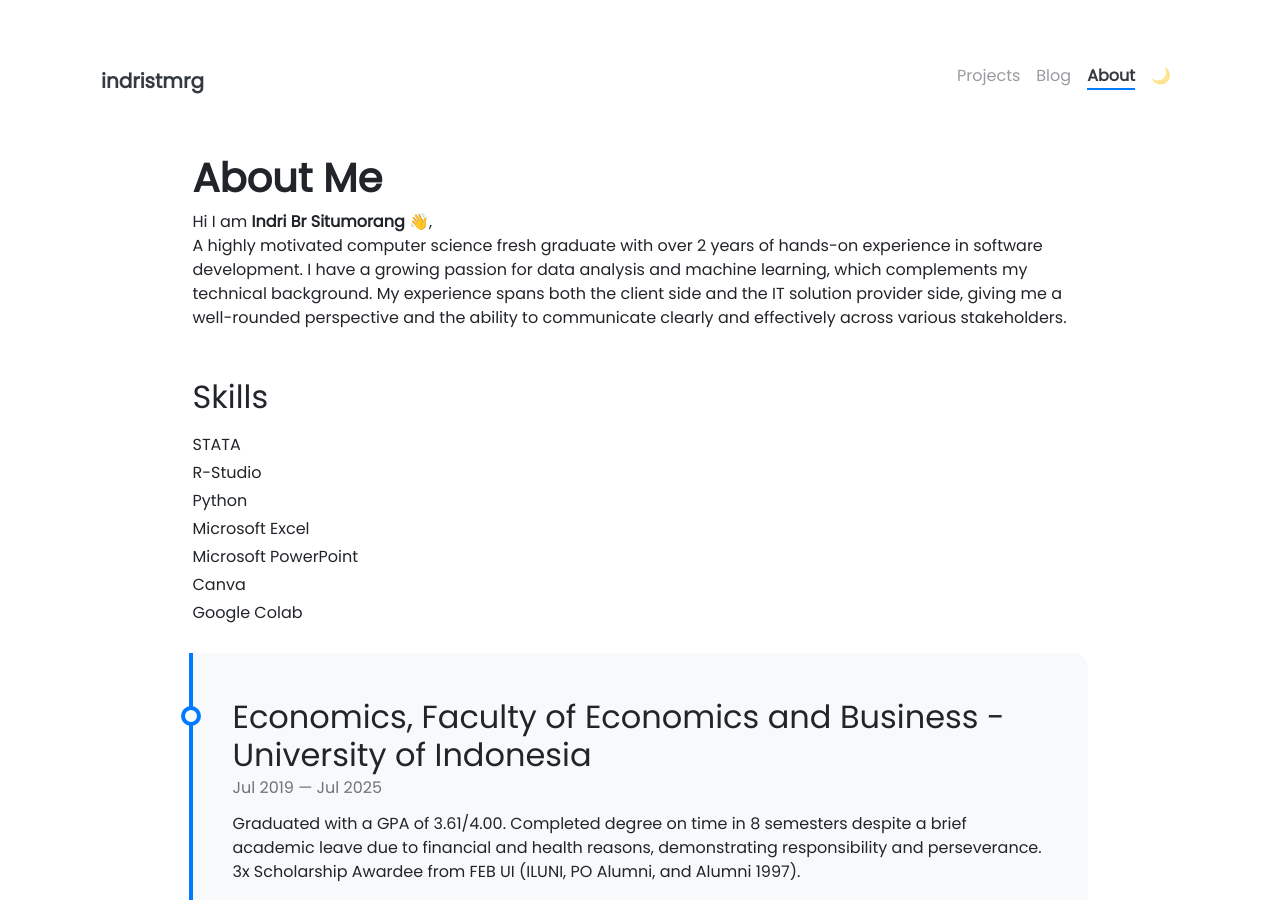
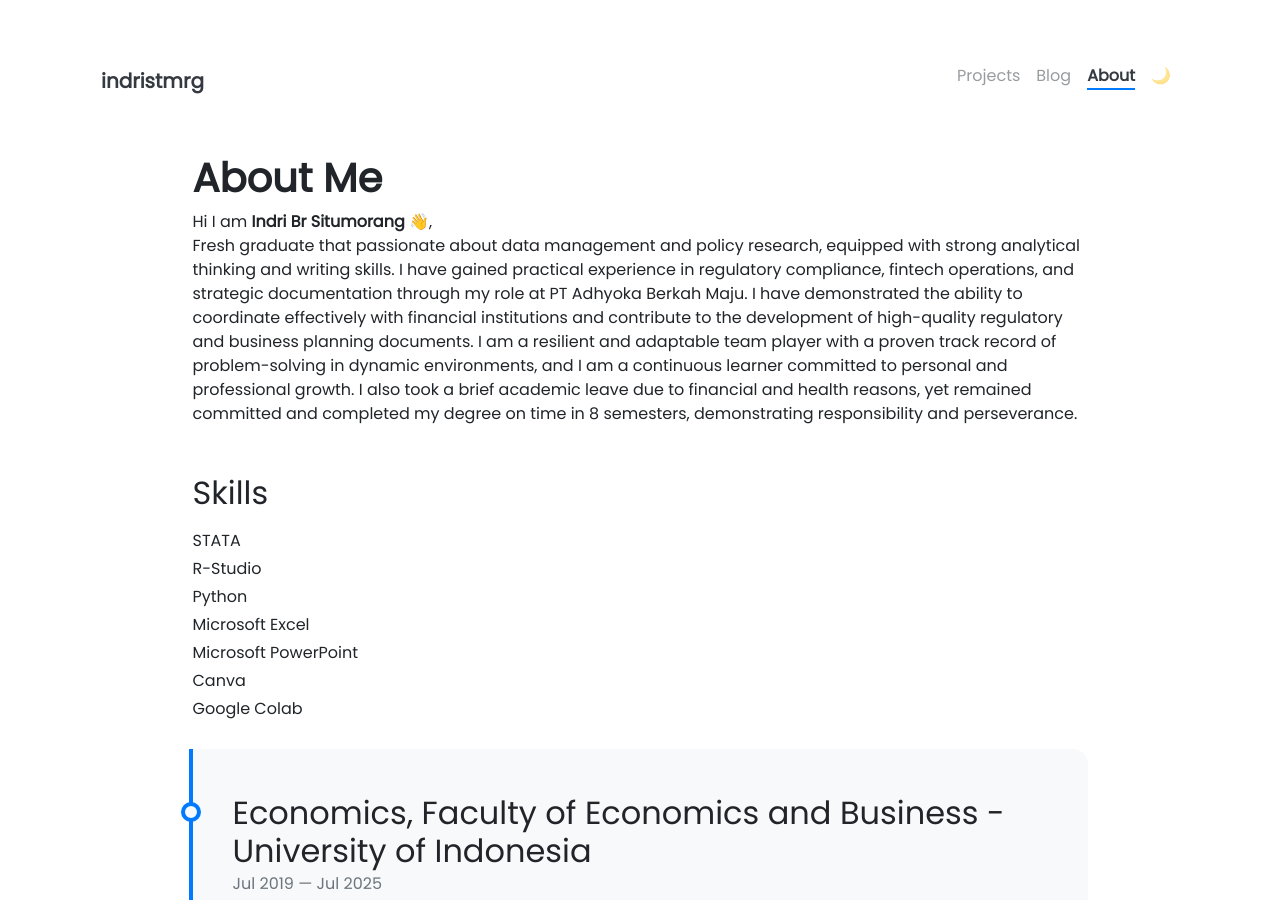
Before and after one commit to indristmrg/indristmrg.github.io, a Jekyll site: the page built from pages/about.md, in a window 1280 px wide and 900 px high. Built offline with Jekyll 4.4.1, drawn with Linux system fonts in a browser that asks for light colours; emoji names are drawn with the system emoji font.

Commit message:
change image and about me

```diff
--- a/pages/about.md
+++ b/pages/about.md
@@ -8,7 +8,15 @@ weight: 3
 # **About Me**
 
 Hi I am **{{ site.author.name }}** :wave:,<br>
-A highly motivated computer science fresh graduate with over 2 years of hands-on experience in software development. I have a growing passion for data analysis and machine learning, which complements my technical background. My experience spans both the client side and the IT solution provider side, giving me a well-rounded perspective and the ability to communicate clearly and effectively across various stakeholders.
+Fresh graduate that passionate about data management and policy research, equipped with
+strong analytical thinking and writing skills. I have gained practical experience in regulatory
+compliance, fintech operations, and strategic documentation through my role at PT Adhyoka Berkah
+Maju. I have demonstrated the ability to coordinate effectively with financial institutions and contribute
+to the development of high-quality regulatory and business planning documents. I am a resilient and
+adaptable team player with a proven track record of problem-solving in dynamic environments, and I
+am a continuous learner committed to personal and professional growth. I also took a brief academic
+leave due to financial and health reasons, yet remained committed and completed my degree on time in
+8 semesters, demonstrating responsibility and perseverance.
 
 <div class="row">
 {% include about/skills.html title="Skills" source=site.data.other-skills %}
```
Also changed, not shown: assets/profile.jpg.
